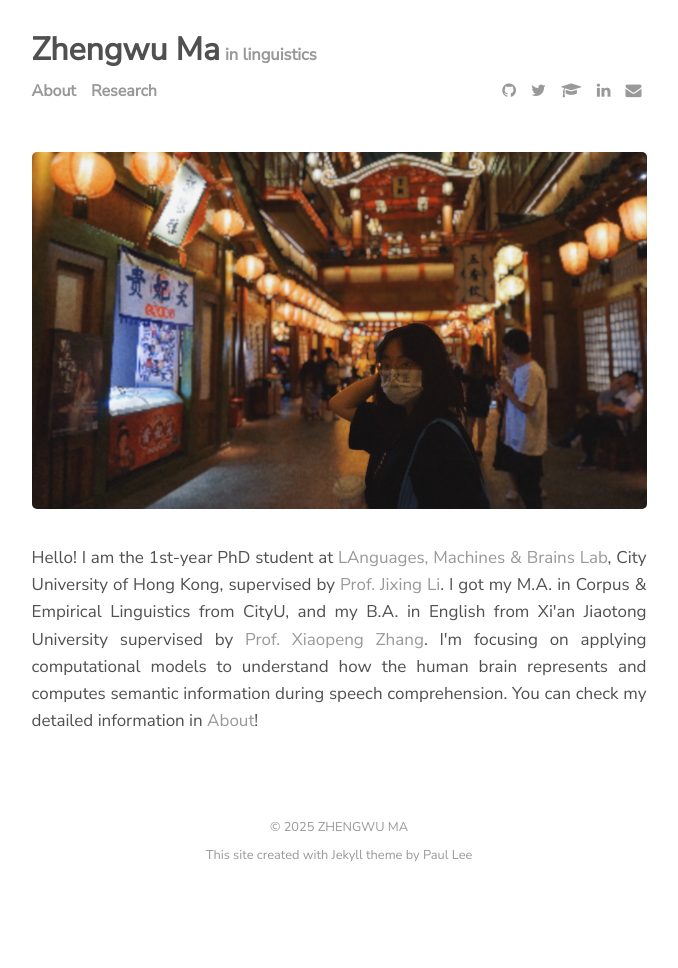
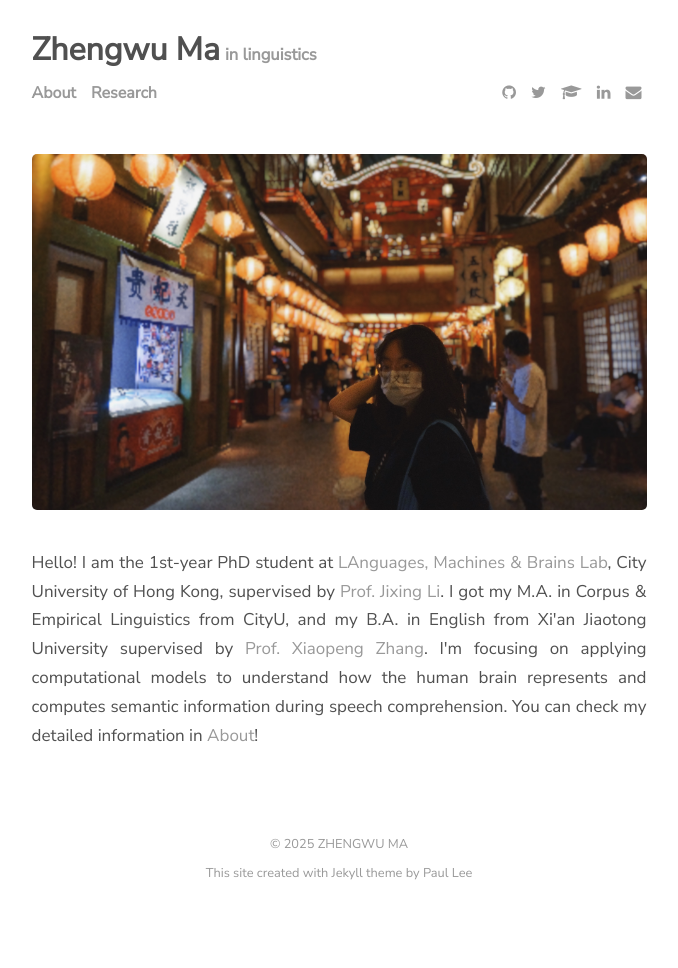
Before and after one commit to zhengwuma/zhengwuma.github.io, a Jekyll site: the page built from index.html, in a window 1280 px wide. Shown: the whole page, without its empty margins (301-979 px from the left). Built offline with Jekyll 4.4.1, drawn with Linux system fonts in a browser that asks for light colours; the list of posts is cut into pages by our own code.

Commit message:
Update _base.scss

```diff
--- a/_sass/_base.scss
+++ b/_sass/_base.scss
@@ -6,7 +6,7 @@ body {
   font-family: $sans-serif-font-family;
   font-size: 17px;
   color: $body-color;
-  line-height: 1.7rem;
+  line-height: 1.8rem;
 }
 
 @media (max-width: $elements-responsive-width) {
```
